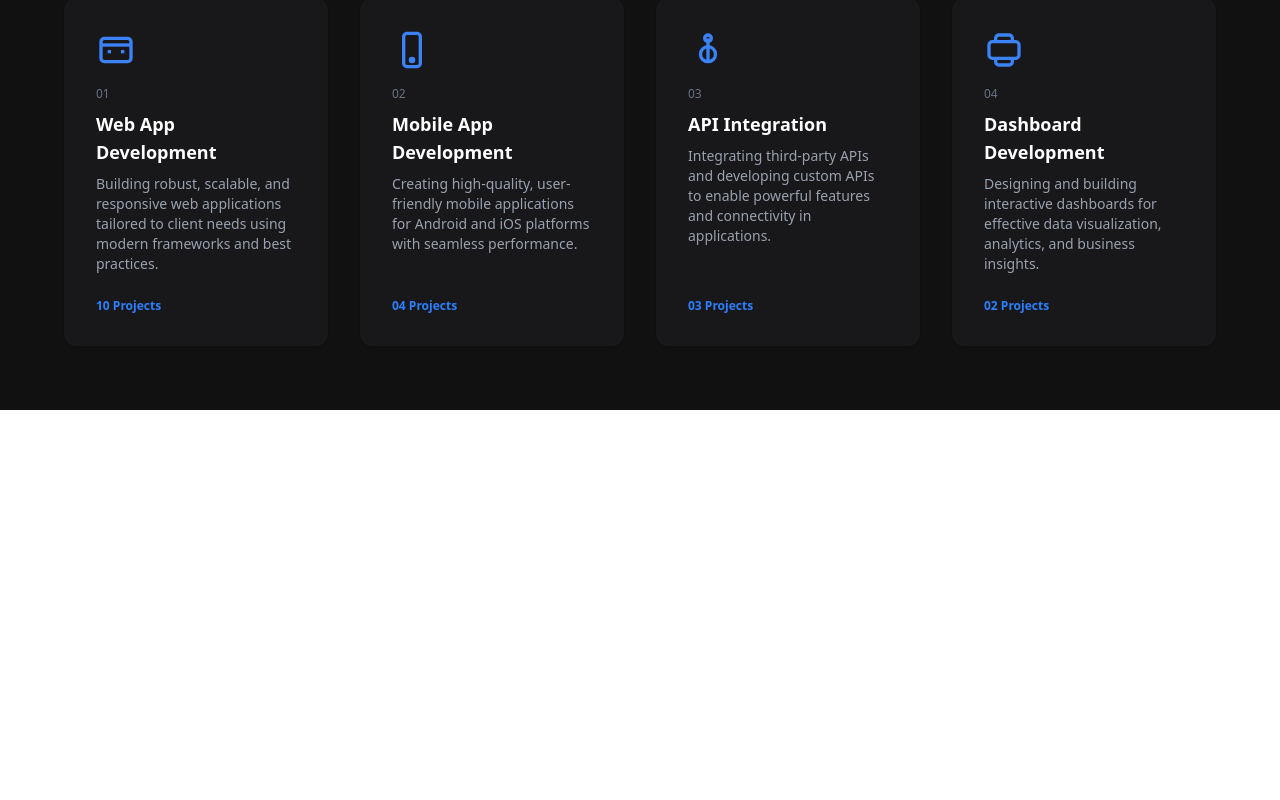
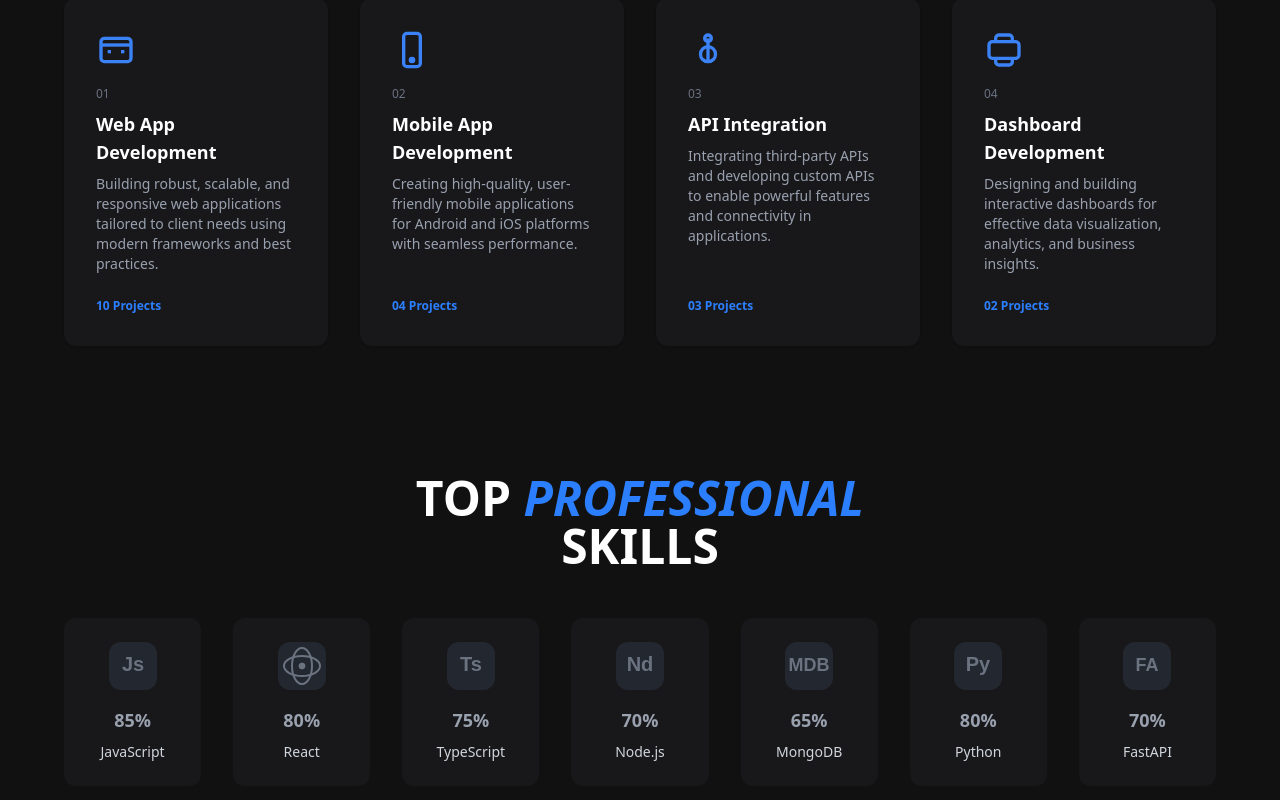
Before and after one commit to VincentMugondora/my_portfolio, a Next.js app: page / in a window 1280 px wide. Shown: the part 888-1688 px from the top of the page. Before the commit the page ends 1298 px from the top, so only its background shows below. Built offline with nearby package versions, Linux system fonts and the light colour scheme.

Commit message:
made another section top skills

```diff
--- /dev/null
+++ b/src/components/TopSkills.tsx
@@ -0,0 +1,86 @@
+import React from 'react';
+
+const skills = [
+  {
+    name: 'JavaScript',
+    percent: 85,
+    icon: (
+      <svg width="48" height="48" viewBox="0 0 48 48" fill="none" className="transition-colors duration-300 group-hover:fill-[#F7DF1E] group-hover:text-black"><rect width="48" height="48" rx="12" fill="#23272F" className="group-hover:fill-[#F7DF1E]"/><text x="50%" y="60%" textAnchor="middle" fill="#6B7280" fontSize="20" fontWeight="bold" fontFamily="Arial" className="group-hover:fill-black">Js</text></svg>
+    ),
+    hoverColor: '#F7DF1E',
+  },
+  {
+    name: 'React',
+    percent: 80,
+    icon: (
+      <svg width="48" height="48" viewBox="0 0 48 48" fill="none" className="transition-colors duration-300"><rect width="48" height="48" rx="12" fill="#23272F" className="group-hover:fill-[#23272F]"/><g className="group-hover:stroke-[#61DAFB]" stroke="#6B7280"><ellipse cx="24" cy="24" rx="10" ry="18" strokeWidth="2"/><ellipse cx="24" cy="24" rx="18" ry="10" strokeWidth="2"/><circle cx="24" cy="24" r="3" fill="#6B7280" className="group-hover:fill-[#61DAFB]"/></g></svg>
+    ),
+    hoverColor: '#61DAFB',
+  },
+  {
+    name: 'TypeScript',
+    percent: 75,
+    icon: (
+      <svg width="48" height="48" viewBox="0 0 48 48" fill="none" className="transition-colors duration-300"><rect width="48" height="48" rx="12" fill="#23272F" className="group-hover:fill-[#3178C6]"/><text x="50%" y="60%" textAnchor="middle" fill="#6B7280" fontSize="20" fontWeight="bold" fontFamily="Arial" className="group-hover:fill-white">Ts</text></svg>
+    ),
+    hoverColor: '#3178C6',
+  },
+  {
+    name: 'Node.js',
+    percent: 70,
+    icon: (
+      <svg width="48" height="48" viewBox="0 0 48 48" fill="none" className="transition-colors duration-300"><rect width="48" height="48" rx="12" fill="#23272F" className="group-hover:fill-[#3C873A]"/><text x="50%" y="60%" textAnchor="middle" fill="#6B7280" fontSize="20" fontWeight="bold" fontFamily="Arial" className="group-hover:fill-white">Nd</text></svg>
+    ),
+    hoverColor: '#3C873A',
+  },
+  {
+    name: 'MongoDB',
+    percent: 65,
+    icon: (
+      <svg width="48" height="48" viewBox="0 0 48 48" fill="none" className="transition-colors duration-300"><rect width="48" height="48" rx="12" fill="#23272F" className="group-hover:fill-[#47A248]"/><text x="50%" y="60%" textAnchor="middle" fill="#6B7280" fontSize="18" fontWeight="bold" fontFamily="Arial" className="group-hover:fill-white">MDB</text></svg>
+    ),
+    hoverColor: '#47A248',
+  },
+  {
+    name: 'Python',
+    percent: 80,
+    icon: (
+      <svg width="48" height="48" viewBox="0 0 48 48" fill="none" className="transition-colors duration-300"><rect width="48" height="48" rx="12" fill="#23272F" className="group-hover:fill-[#3776AB]"/><text x="50%" y="60%" textAnchor="middle" fill="#6B7280" fontSize="20" fontWeight="bold" fontFamily="Arial" className="group-hover:fill-white">Py</text></svg>
+    ),
+    hoverColor: '#3776AB',
+  },
+  {
+    name: 'FastAPI',
+    percent: 70,
+    icon: (
+      <svg width="48" height="48" viewBox="0 0 48 48" fill="none" className="transition-colors duration-300"><rect width="48" height="48" rx="12" fill="#23272F" className="group-hover:fill-[#009688]"/><text x="50%" y="60%" textAnchor="middle" fill="#6B7280" fontSize="18" fontWeight="bold" fontFamily="Arial" className="group-hover:fill-white">FA</text></svg>
+    ),
+    hoverColor: '#009688',
+  },
+];
+
+const TopSkills = () => (
+  <section className="w-full py-16 px-4 bg-[#111111]">
+    <div className="max-w-6xl mx-auto">
+      {/* Section Title */}
+      <h2 className="text-3xl md:text-5xl font-extrabold text-center mb-12">
+        TOP <span className="text-blue-500 italic">PROFESSIONAL</span> <br className="hidden md:block" /> SKILLS
+      </h2>
+      {/* Skills Grid */}
+      <div className="grid grid-cols-2 sm:grid-cols-4 md:grid-cols-7 gap-8">
+        {skills.map((skill) => (
+          <div
+            key={skill.name}
+            className="bg-[#18181b] rounded-xl flex flex-col items-center justify-center p-6 min-h-[140px] group cursor-pointer transition-all duration-300"
+          >
+            {skill.icon}
+            <span className={`block mt-4 mb-2 text-lg font-bold text-gray-400`}>{skill.percent}%</span>
+            <span className="text-gray-300 text-sm font-medium">{skill.name}</span>
+          </div>
+        ))}
+      </div>
+    </div>
+  </section>
+);
+
+export default TopSkills;
--- a/src/pages/index.tsx
+++ b/src/pages/index.tsx
@@ -4,6 +4,7 @@ import Image from 'next/image';
 import Stats from '@/components/Stats';
 import Hero from '@/components/Hero';
 import ExperiencedServices from '@/components/ExperiencedServices';
+import TopSkills from '@/components/TopSkills';
 
 const Home: React.FC = () => {
   return (
@@ -15,6 +16,7 @@ const Home: React.FC = () => {
       <Hero />
       <Stats />
       <ExperiencedServices />
+      <TopSkills />
     </div>
   );
 };
```
